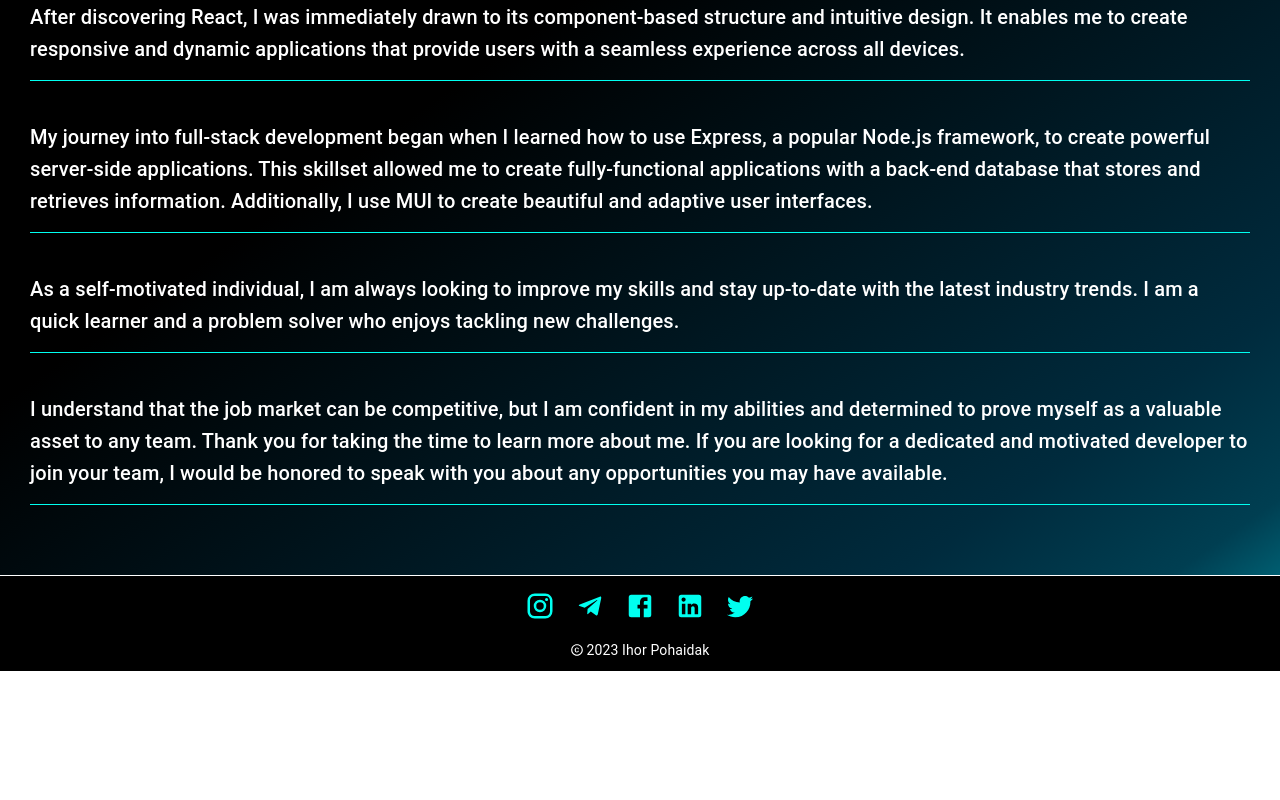
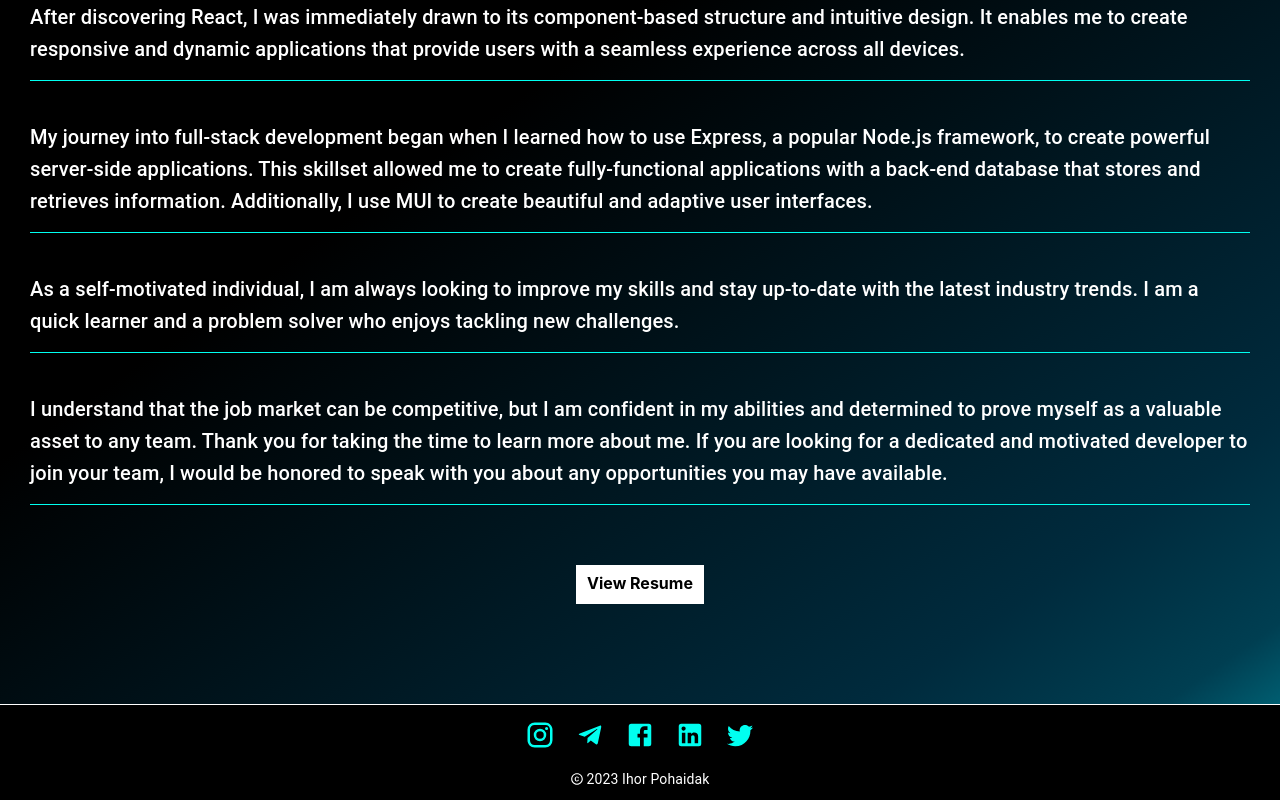
Before and after one commit to poggy33/landing-site, a React (Create React App) app: page /about in a window 1280 px wide. Shown: the part 499-1299 px from the top of the page. Before the commit the page ends 1170 px from the top, so only its background shows below. Built offline with nearby package versions, Linux system fonts and the light colour scheme.

Commit message:
add link to resume on About page

```diff
--- a/src/components/About.tsx
+++ b/src/components/About.tsx
@@ -159,6 +159,13 @@ const About = () => {
             </Typography>
           </ContainerTextBox>
         </Box>
+        <Box sx={{display:"flex", justifyContent:"center", padding:"30px 0", marginTop:"30px"}}>
+          <Box sx={{border:"1px solid white", padding:"7px 10px 10px 10px", backgroundColor:"white"}}>
+            <Link href="https://github.com/poggy33/cv_certeficates/blob/main/CV_Pohaidak_Full_Stack_React.pdf" target="_blank" underline="none" sx={{color:"black", fontWeight:"bold"}}>View Resume</Link>
+          </Box>
+
+        </Box>
+
       </Box>
     </StyledMainBox>
   );
```
